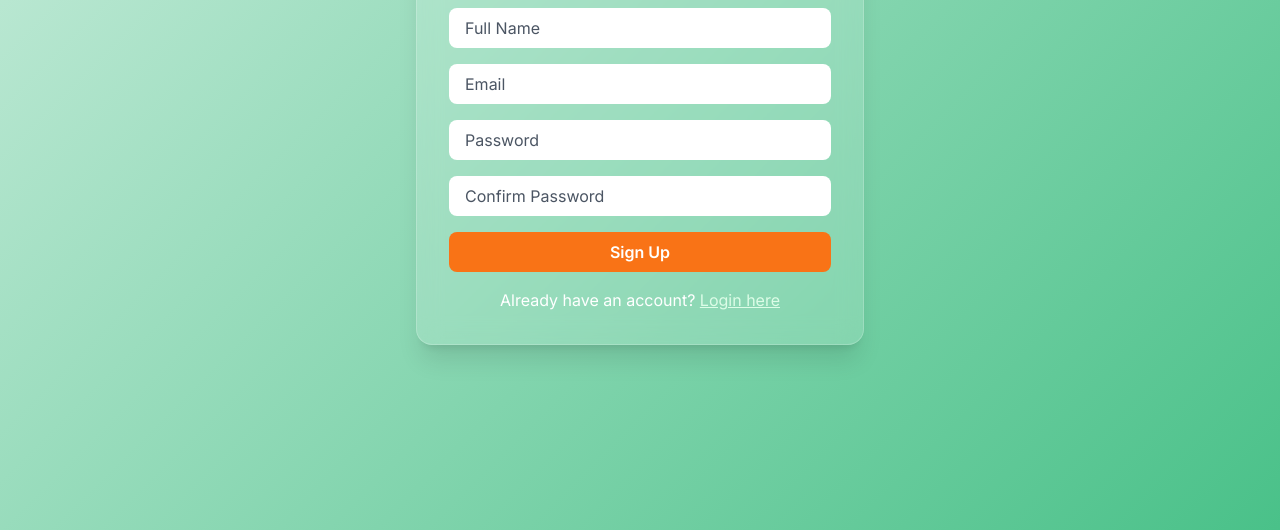
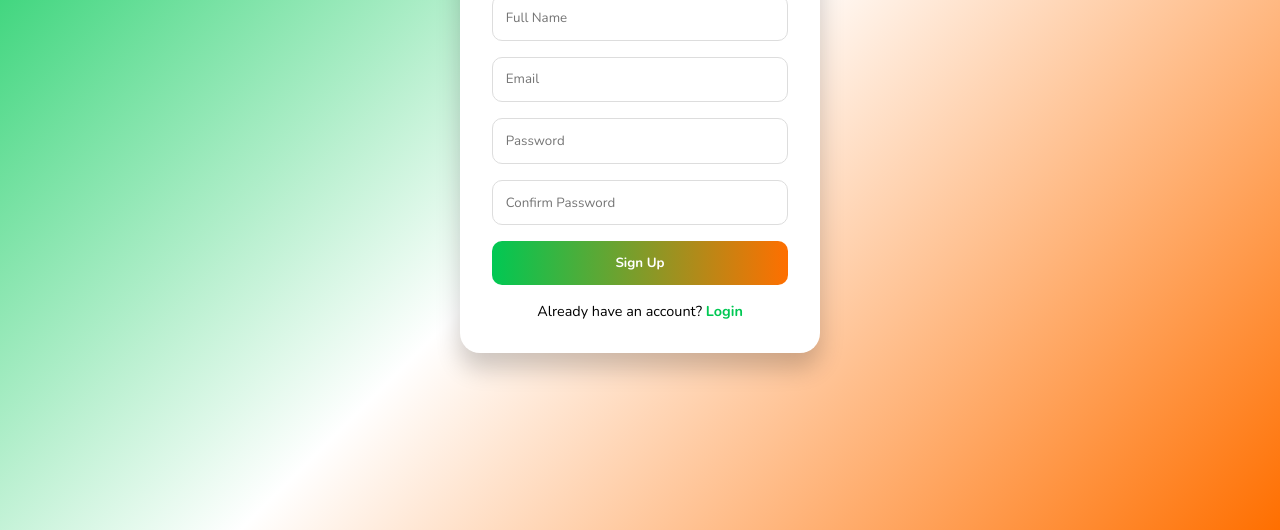
Before and after one commit to l0vabhiii/OLA-INDIA-CHAT, a plain HTML site: page signup.html in a window 1280 px wide. Shown: the part 270-800 px from the top of the page. Drawn offline with nearby package versions, Linux system fonts and the light colour scheme.

Commit message:
Update signup.html

```diff
--- a/signup.html
+++ b/signup.html
@@ -4,56 +4,102 @@
   <meta charset="UTF-8" />
   <meta name="viewport" content="width=device-width, initial-scale=1.0"/>
   <title>Sign Up - Ola India Chat</title>
-  <link href="https://fonts.googleapis.com/css2?family=Inter:wght@400;600&display=swap" rel="stylesheet">
-  <script src="https://cdn.tailwindcss.com"></script>
+  <link href="https://fonts.googleapis.com/css2?family=Nunito:wght@400;700&display=swap" rel="stylesheet">
   <style>
+    * {
+      margin: 0;
+      padding: 0;
+      box-sizing: border-box;
+      font-family: 'Nunito', sans-serif;
+    }
     body {
-      font-family: 'Inter', sans-serif;
-      background: linear-gradient(135deg, #ff6f00, #ffffff, #00a859);
-      background-size: 400% 400%;
-      animation: gradientBG 10s ease infinite;
+      background: linear-gradient(135deg, #00c853, #ffffff, #ff6f00);
+      height: 100vh;
+      display: flex;
+      justify-content: center;
+      align-items: center;
+      animation: fadeIn 1s ease-in-out;
+    }
+    .signup-container {
+      background: #fff;
+      padding: 2rem;
+      border-radius: 20px;
+      box-shadow: 0 15px 25px rgba(0,0,0,0.2);
+      max-width: 360px;
+      width: 90%;
+      text-align: center;
+      animation: slideUp 1s ease-in-out;
+    }
+    h2 {
+      color: #333;
+      margin-bottom: 1.5rem;
+    }
+    input {
+      width: 100%;
+      padding: 0.8rem;
+      margin-bottom: 1rem;
+      border: 1px solid #ddd;
+      border-radius: 10px;
+      transition: 0.3s;
+    }
+    input:focus {
+      border-color: #ff6f00;
+      outline: none;
+    }
+    button {
+      background: linear-gradient(to right, #00c853, #ff6f00);
+      color: #fff;
+      border: none;
+      padding: 0.8rem;
+      width: 100%;
+      border-radius: 10px;
+      font-weight: bold;
+      cursor: pointer;
+      transition: background 0.3s;
+    }
+    button:hover {
+      opacity: 0.9;
+    }
+    .link {
+      margin-top: 1rem;
+      font-size: 0.9rem;
+    }
+    .link a {
+      color: #00c853;
+      text-decoration: none;
+      font-weight: bold;
     }
 
-    @keyframes gradientBG {
-      0% {background-position: 0% 50%;}
-      50% {background-position: 100% 50%;}
-      100% {background-position: 0% 50%;}
+    @keyframes fadeIn {
+      from { opacity: 0 }
+      to { opacity: 1 }
+    }
+    @keyframes slideUp {
+      from { transform: translateY(30px); opacity: 0 }
+      to { transform: translateY(0); opacity: 1 }
     }
 
-    .glass {
-      backdrop-filter: blur(12px);
-      background: rgba(255, 255, 255, 0.15);
-      border: 1px solid rgba(255, 255, 255, 0.2);
-    }
-
-    .animate-pop {
-      animation: popIn 0.8s ease-out forwards;
-    }
-
-    @keyframes popIn {
-      0% {transform: scale(0.8); opacity: 0;}
-      100% {transform: scale(1); opacity: 1;}
+    @media(max-width: 500px) {
+      .signup-container {
+        padding: 1.5rem;
+      }
     }
   </style>
 </head>
-<body class="min-h-screen flex items-center justify-center px-4">
+<body>
 
-  <div class="w-full max-w-md glass rounded-2xl p-8 shadow-xl animate-pop">
-    <h2 class="text-3xl font-bold text-white mb-6 text-center">Create Account</h2>
-
-    <form id="signupForm" class="space-y-4">
-      <input type="text" placeholder="Full Name" class="w-full px-4 py-2 rounded-lg bg-white text-black placeholder-gray-600 focus:outline-none" required>
-      <input type="email" placeholder="Email" class="w-full px-4 py-2 rounded-lg bg-white text-black placeholder-gray-600 focus:outline-none" required>
-      <input type="password" placeholder="Password" class="w-full px-4 py-2 rounded-lg bg-white text-black placeholder-gray-600 focus:outline-none" required>
-      <input type="password" placeholder="Confirm Password" class="w-full px-4 py-2 rounded-lg bg-white text-black placeholder-gray-600 focus:outline-none" required>
-
-      <button type="submit" class="w-full bg-orange-500 hover:bg-orange-600 text-white font-semibold py-2 rounded-lg transition">Sign Up</button>
+  <div class="signup-container">
+    <h2>Create Your Account</h2>
+    <form action="dashboard.html" method="POST">
+      <input type="text" placeholder="Full Name" required />
+      <input type="email" placeholder="Email" required />
+      <input type="password" placeholder="Password" required />
+      <input type="password" placeholder="Confirm Password" required />
+      <button type="submit">Sign Up</button>
     </form>
-
-    <p class="mt-4 text-white text-center">
-      Already have an account?
-      <a href="login.html" class="underline text-green-100 hover:text-white">Login here</a>
-    </p>
+    <div class="link">
+      Already have an account? <a href="login.html">Login</a>
+    </div>
   </div>
 
 </body>
```
